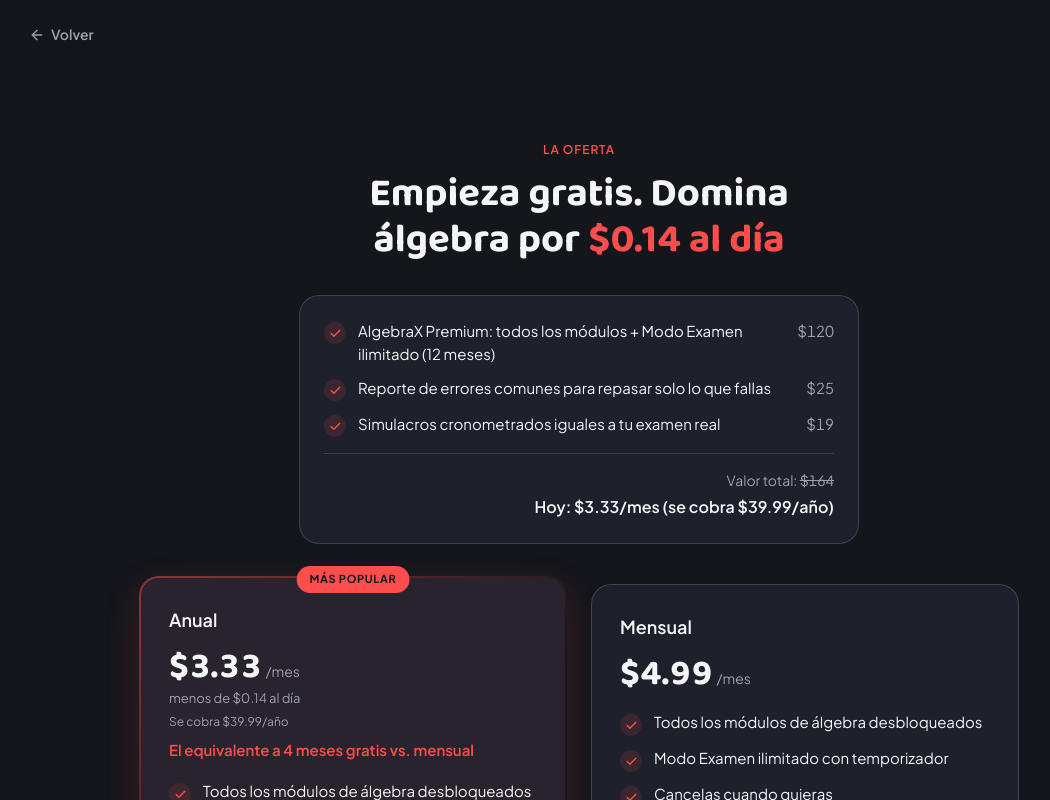
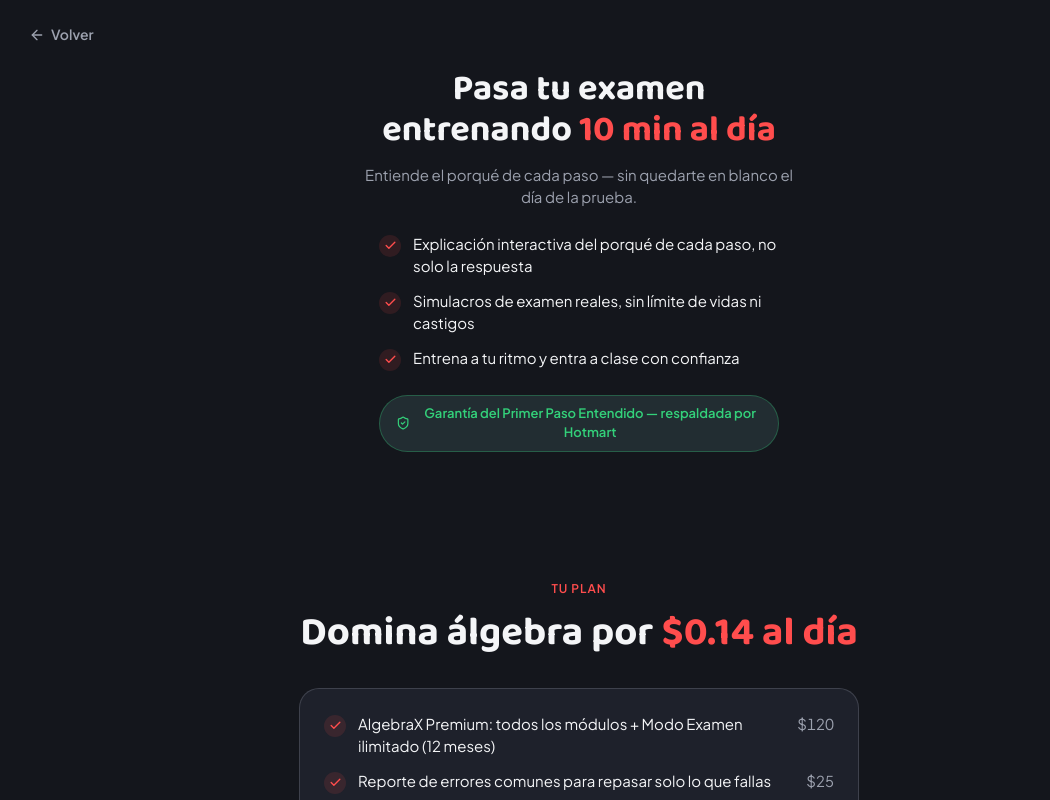
Before and after one commit to nymy1972-boop/github.com-nymy1972-boob-algebrax, a Next.js app in the folder app/: page /paywall in a window 1280 px wide. Shown: the top 800 px of the page, without its empty margins (61-1111 px from the left). Built offline with nearby package versions, Linux system fonts and the light colour scheme.

Commit message:
Mejorar paywall: headline orientado a resultado + personalización por tema débil (análisis de reglas de Gemini)

```diff
--- a/app/app/onboarding/page.tsx
+++ b/app/app/onboarding/page.tsx
@@ -295,7 +295,7 @@
                 </div>
               )}
               <button
-                onClick={() => router.push('/paywall')}
+                onClick={() => router.push(`/paywall${temaDebil ? `?tema=${encodeURIComponent(temaDebil)}` : ''}`)}
                 className="mt-2 flex h-12 w-full items-center justify-center gap-2 rounded-[var(--radius-button)] bg-[var(--accent)] text-[16px] font-bold text-[var(--bg)] shadow-[0_4px_0_0_color-mix(in_oklab,var(--accent)_65%,black)] active:translate-y-[2px] active:shadow-none [font-family:var(--font-display)]"
               >
                 Ver mi plan completo
--- a/app/app/paywall/page.tsx
+++ b/app/app/paywall/page.tsx
@@ -1,16 +1,50 @@
 'use client';
 
+import { Suspense } from 'react';
 import Link from 'next/link';
-import { ArrowLeft } from 'lucide-react';
+import { useSearchParams } from 'next/navigation';
+import { ArrowLeft, ShieldCheck } from 'lucide-react';
 import { Oferta } from '@/components/landing/Oferta';
+import { CheckCustom } from '@/components/landing/ui';
 
 // Paywall in-app — aparece DESPUÉS de la primera victoria (diagnóstico), nunca
 // antes. Freemium (02C nicho Educación): siempre existe un camino gratis visible
 // ("Seguir gratis por ahora") — la Constitución de AlgebraX prohíbe bloquear el
 // acceso. El CTA de pago lleva a /entrar: el cobro real se resuelve ahí, tras
 // crear la cuenta (Sesión 6 conecta Hotmart).
+//
+// Ajustado con la revisión de "reglas de paywall" que trajo el usuario (Gemini):
+// SE ADOPTARON → headline orientado a RESULTADO (no features) + personalización
+// dinámica según el tema débil del diagnóstico (mismo patrón que ya usa el
+// onboarding y la sección "app por dentro").
+// SE DESCARTARON (documentado, no ejecutado en silencio):
+//   - Timeline "Hoy → Día 5 → Día 7" de un trial con cobro automático: asume
+//     un modelo de TRIAL que NO es el nuestro. Decidimos Freemium sin fecha de
+//     cobro automático (Sesión 1, 02C) precisamente para eliminar el miedo
+//     "me van a cobrar y se me va a olvidar cancelar" de raíz — no hace falta
+//     el timeline si no hay cobro que temer.
+//   - Rating "4.8/5 de 2,000 estudiantes" + testimonio de "Sofi M.": son datos
+//     INVENTADOS. El SO prohíbe testimonios/ratings falsos (19-PAGINA-DE-VENTAS,
+//     regla dura: "una landing con testimonios falsos es fraude"). Cuando existan
+//     3+ testimonios reales, se agregan — mientras tanto la prueba social es
+//     honesta (la garantía, verificable).
+//   - Pop-up de "exit-intent" con oferta de rescate al tocar la X: technique
+//     válida en general, pero en este paywall ya existe una salida sin fricción
+//     ("Seguir gratis por ahora") — meter un pop-up de último segundo encima
+//     de esa salida ya-generosa se sentiría como un dark pattern, algo que la
+//     Constitución de la app prohíbe explícitamente.
 
-export default function PaywallPage() {
+const TEMA_LABELS: Record<string, string> = {
+  'Ecuaciones básicas': 'las ecuaciones básicas',
+  'Despejes con signos': 'los despejes con signos',
+  Factorización: 'la factorización',
+};
+
+function PaywallContent() {
+  const params = useSearchParams();
+  const temaRaw = params.get('tema');
+  const tema = temaRaw ? (TEMA_LABELS[temaRaw] ?? temaRaw) : null;
+
   return (
     <div className="min-h-dvh bg-[var(--bg)] text-[var(--text-primary)] [font-family:var(--font-body)]">
       <div className="mx-auto flex max-w-[1140px] items-center px-5 pt-6">
@@ -19,8 +53,48 @@
         </Link>
       </div>
 
+      {/* Hero orientado a RESULTADO — personalizado con el tema débil del diagnóstico si existe */}
+      <div className="mx-auto max-w-[620px] px-5 pb-8 pt-6 text-center">
+        <h1 className="text-balance text-[28px] font-bold leading-[1.15] [font-family:var(--font-display)] md:text-[36px]">
+          {tema ? (
+            <>
+              Tu plan para dominar <span className="text-[var(--accent)]">{tema}</span> está listo
+            </>
+          ) : (
+            <>
+              Pasa tu examen entrenando <span className="text-[var(--accent)]">10 min al día</span>
+            </>
+          )}
+        </h1>
+        <p className="mx-auto mt-3 max-w-[440px] text-[15px] text-[var(--text-secondary)]">
+          Entiende el porqué de cada paso — sin quedarte en blanco el día de la prueba.
+        </p>
+
+        <ul className="mx-auto mt-6 flex max-w-[400px] flex-col gap-3 text-left">
+          <li className="flex items-start gap-3 text-[15px]">
+            <CheckCustom />
+            <span>Explicación interactiva del porqué de cada paso, no solo la respuesta</span>
+          </li>
+          <li className="flex items-start gap-3 text-[15px]">
+            <CheckCustom />
+            <span>Simulacros de examen reales, sin límite de vidas ni castigos</span>
+          </li>
+          <li className="flex items-start gap-3 text-[15px]">
+            <CheckCustom />
+            <span>Entrena a tu ritmo y entra a clase con confianza</span>
+          </li>
+        </ul>
+
+        {/* Prueba social honesta — nunca un rating o testimonio inventado (19-PAGINA-DE-VENTAS) */}
+        <div className="mx-auto mt-6 flex max-w-[400px] items-center justify-center gap-2 rounded-full border border-[color-mix(in_oklab,var(--success)_30%,transparent)] bg-[color-mix(in_oklab,var(--success)_8%,var(--surface))] px-4 py-2 text-[13px] font-semibold text-[var(--success)]">
+          <ShieldCheck size={16} />
+          Garantía del Primer Paso Entendido — respaldada por Hotmart
+        </div>
+      </div>
+
       <Oferta
-        tituloMarked="Empieza gratis. Domina álgebra por [acento]$0.14 al día[/acento]"
+        kicker="TU PLAN"
+        tituloMarked="Domina álgebra por [acento]$0.14 al día[/acento]"
         stack={{
           lineas: [
             { resultado: 'AlgebraX Premium: todos los módulos + Modo Examen ilimitado (12 meses)', valor: '$120' },
@@ -70,3 +144,11 @@
     </div>
   );
 }
+
+export default function PaywallPage() {
+  return (
+    <Suspense fallback={null}>
+      <PaywallContent />
+    </Suspense>
+  );
+}
```
Also changed, not shown: 1 other file (tests, documents, lock files or other folders).
